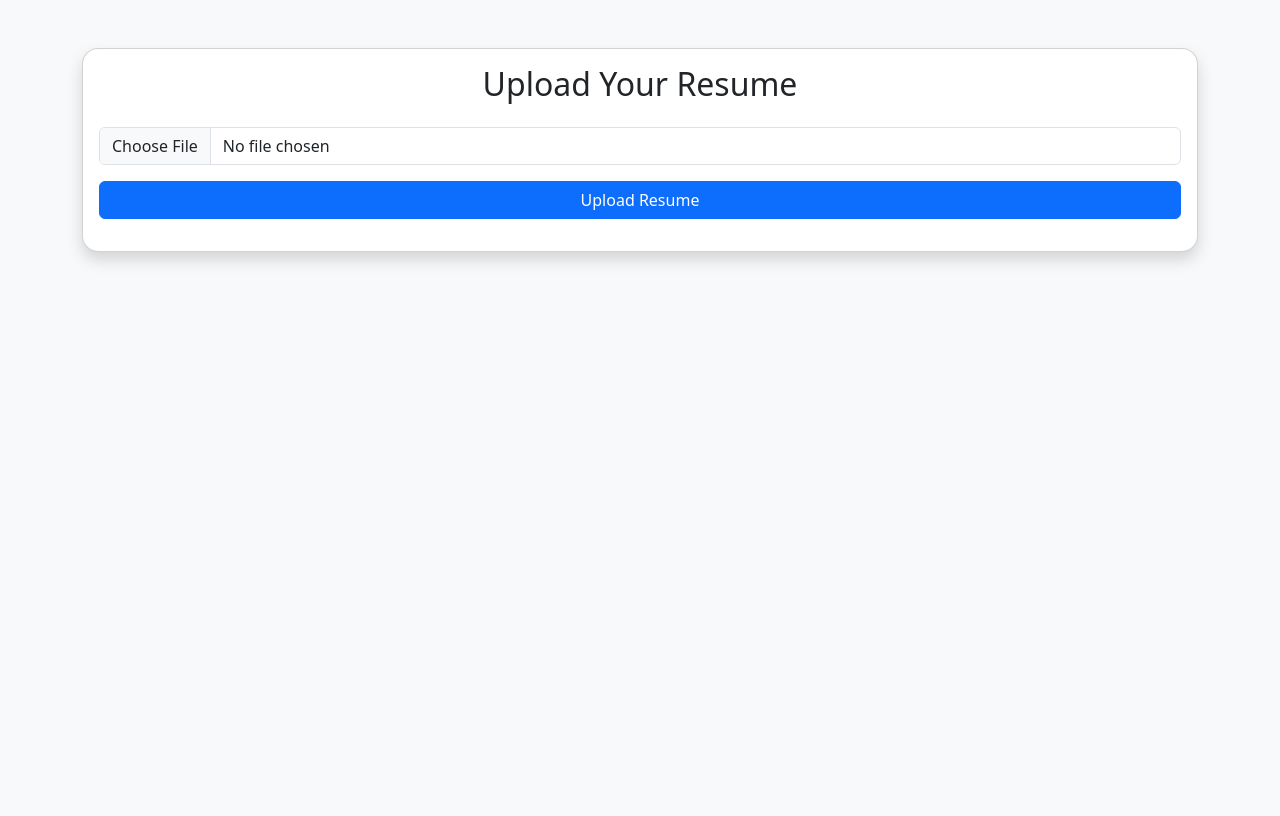
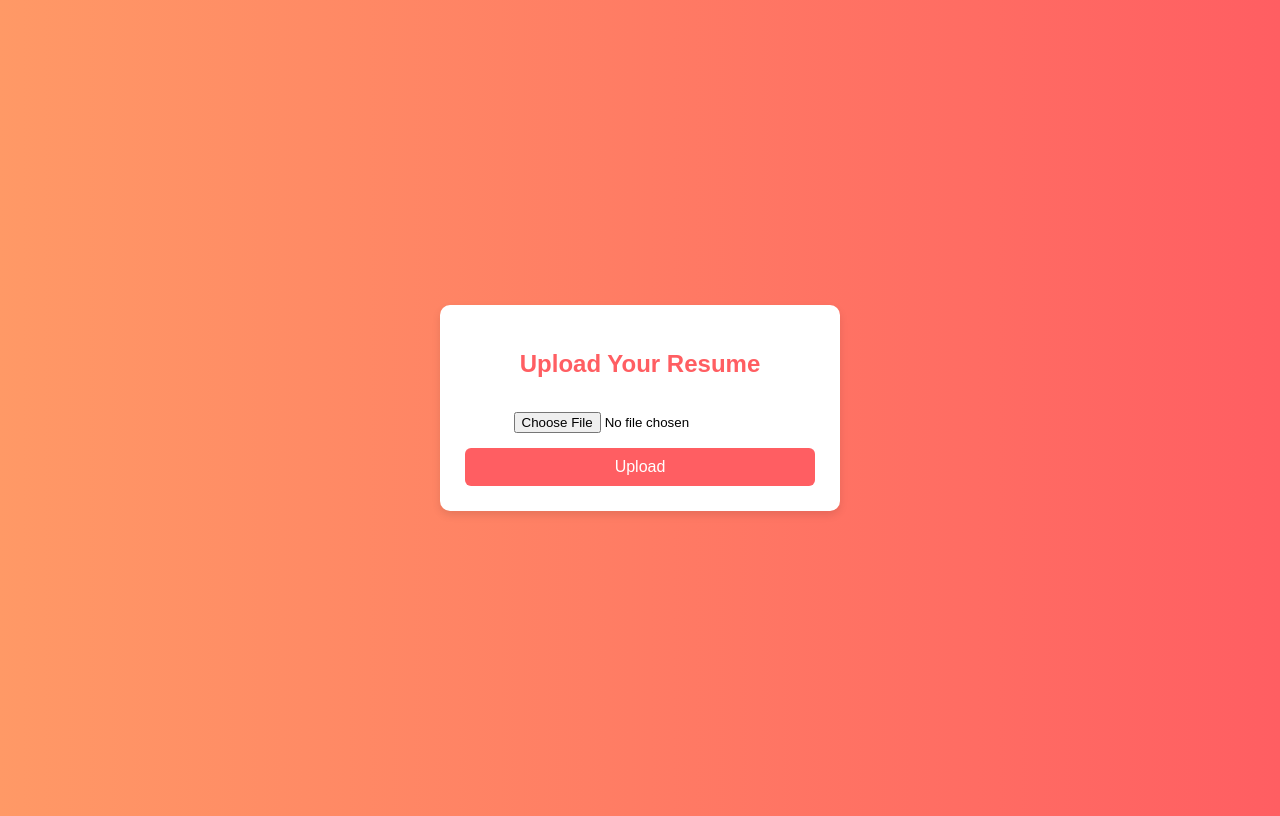
Before and after one commit to snehamurugaiah/MockMate-an-AI-Interviwer, a Flask app: page /upload_resume in a window 1280 px wide. Before the commit the page ends 263 px from the top, so only its background shows below. Run offline with Flask 3, Linux system fonts and the light colour scheme; the visitor is signed in with stand-in values (Sample User, id 1); some libraries are stand-ins or nearby versions.

Commit message:
upload.html

```diff
--- a/templates/upload_resume.html
+++ b/templates/upload_resume.html
@@ -1,104 +1,51 @@
-
-<!-- templates/upload_resume.html -->
 <!DOCTYPE html>
-<html lang="en">
+<html>
 <head>
     <meta charset="UTF-8">
     <title>Upload Resume</title>
-    <link href="https://cdn.jsdelivr.net/npm/bootstrap@5.3.2/dist/css/bootstrap.min.css" rel="stylesheet">
     <style>
-        .spinner-border {
-            display: none;
+        body {
+            font-family: Arial, sans-serif;
+            background: linear-gradient(to right, #ff9966, #ff5e62);
+            display: flex;
+            align-items: center;
+            justify-content: center;
+            height: 100vh;
         }
-        .feature-section ul {
-            padding-left: 20px;
+        form {
+            background-color: white;
+            padding: 25px;
+            border-radius: 10px;
+            box-shadow: 0 4px 8px rgba(0,0,0,0.1);
+            width: 350px;
+            text-align: center;
+        }
+        h2 {
+            color: #ff5e62;
+        }
+        input[type="file"] {
+            margin: 15px 0;
+        }
+        button {
+            background-color: #ff5e62;
+            color: white;
+            padding: 10px;
+            width: 100%;
+            border: none;
+            border-radius: 6px;
+            cursor: pointer;
+            font-size: 16px;
+        }
+        button:hover {
+            background-color: #e94e4f;
         }
     </style>
 </head>
-<body class="bg-light">
-
-<div class="container mt-5">
-    <div class="card shadow rounded-4">
-        <div class="card-body">
-            <h2 class="card-title text-center mb-4">Upload Your Resume</h2>
-
-            {% with messages = get_flashed_messages(with_categories=true) %}
-              {% for category, message in messages %}
-                <div class="alert alert-{{ 'success' if category == 'message' else category }} alert-dismissible fade show" role="alert">
-                    {{ message }}
-                    <button type="button" class="btn-close" data-bs-dismiss="alert" aria-label="Close"></button>
-                </div>
-              {% endfor %}
-            {% endwith %}
-
-            <form method="POST" enctype="multipart/form-data" onsubmit="showSpinner()">
-                <div class="mb-3">
-                    <input type="file" class="form-control" name="resume" accept=".pdf,.doc,.docx" required>
-                </div>
-                <button type="submit" class="btn btn-primary w-100">Upload Resume</button>
-                <div class="text-center mt-3">
-                    <div class="spinner-border text-primary" role="status" id="uploadSpinner">
-                        <span class="visually-hidden">Uploading...</span>
-                    </div>
-                </div>
-            </form>
-
-            {% if features %}
-            <hr class="my-4">
-            <div class="feature-section">
-                <h4>Extracted Features:</h4>
-
-                {% if features.skills %}
-                <h5 class="mt-3">Skills</h5>
-                <ul class="list-group">
-                    {% for skill in features.skills %}
-                    <li class="list-group-item">{{ skill }}</li>
-                    {% endfor %}
-                </ul>
-                {% endif %}
-
-                {% if features.experience %}
-                <h5 class="mt-3">Experience</h5>
-                <ul class="list-group">
-                    {% for exp in features.experience %}
-                    <li class="list-group-item">{{ exp }}</li>
-                    {% endfor %}
-                </ul>
-                {% endif %}
-
-                {% if features.certifications %}
-                <h5 class="mt-3">Certifications</h5>
-                <ul class="list-group">
-                    {% for cert in features.certifications %}
-                    <li class="list-group-item">{{ cert }}</li>
-                    {% endfor %}
-                </ul>
-                {% endif %}
-
-                {% if features.projects %}
-                <h5 class="mt-3">Projects</h5>
-                <ul class="list-group">
-                    {% for proj in features.projects %}
-                    <li class="list-group-item">{{ proj }}</li>
-                    {% endfor %}
-                </ul>
-                {% endif %}
-            </div>
-
-            <form action="{{ url_for('index') }}" method="get" class="mt-4 text-end">
-                <button type="submit" class="btn btn-success">Next</button>
-            </form>
-            {% endif %}
-        </div>
-    </div>
-</div>
-
-<script>
-    function showSpinner() {
-        document.getElementById('uploadSpinner').style.display = 'inline-block';
-    }
-</script>
-
-<script src="https://cdn.jsdelivr.net/npm/bootstrap@5.3.2/dist/js/bootstrap.bundle.min.js"></script>
+<body>
+    <form method="POST" enctype="multipart/form-data">
+        <h2>Upload Your Resume</h2>
+        <input type="file" name="resume" required>
+        <button type="submit">Upload</button>
+    </form>
 </body>
 </html>
```
